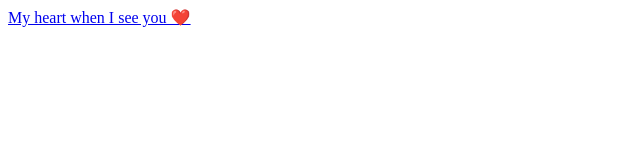
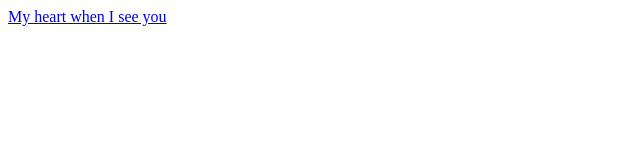
Before and after one commit to zizo-stack/zizo, a plain HTML site: page index.html in a window 1280 px wide. Shown: the full height of the page, 0-640 px from the left. Drawn offline with Linux system fonts and the light colour scheme.

Commit message:
Update index.html

```diff
--- a/index.html
+++ b/index.html
@@ -3,7 +3,7 @@
  <head>
 <body>
 <a href="heart.html" target="_blank" rel="noopener noreferrer">
-  My heart when I see you ❤️
+  My heart when I see you
 
   </body>
   </head>
```
